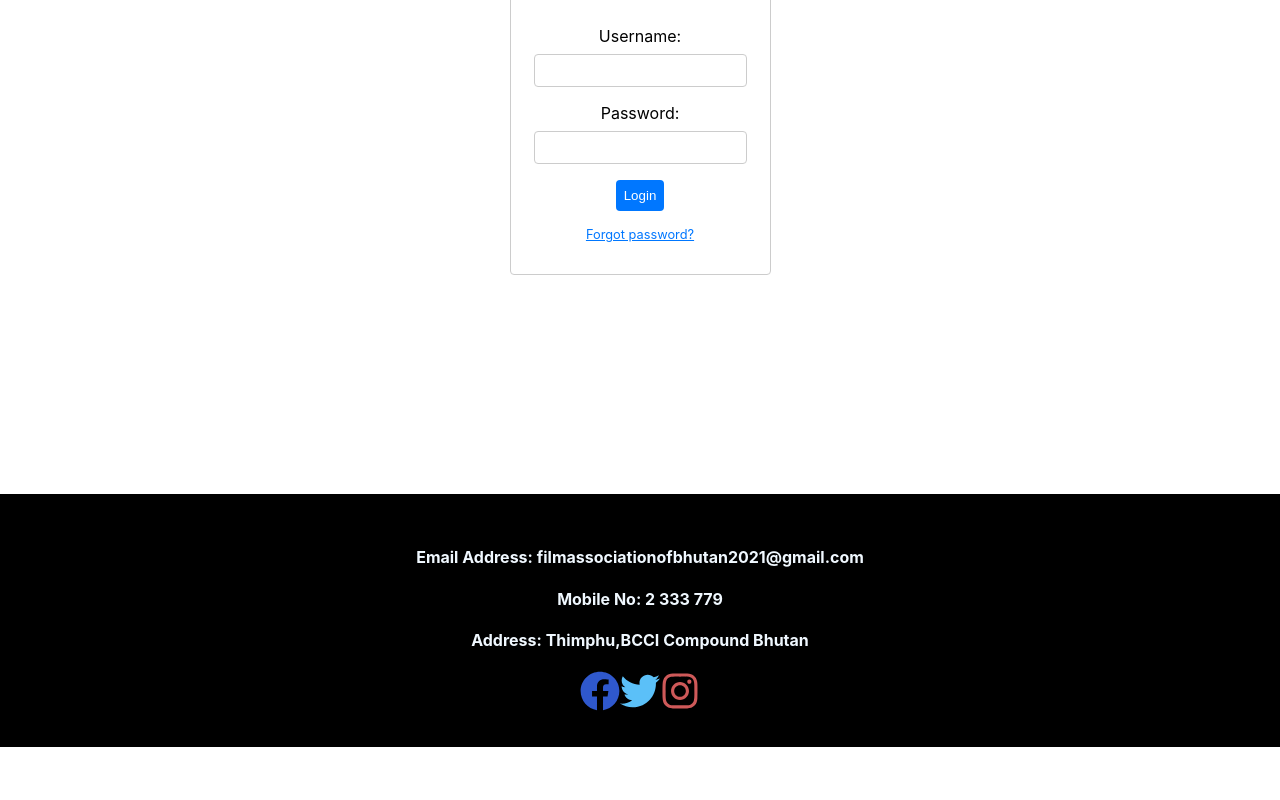
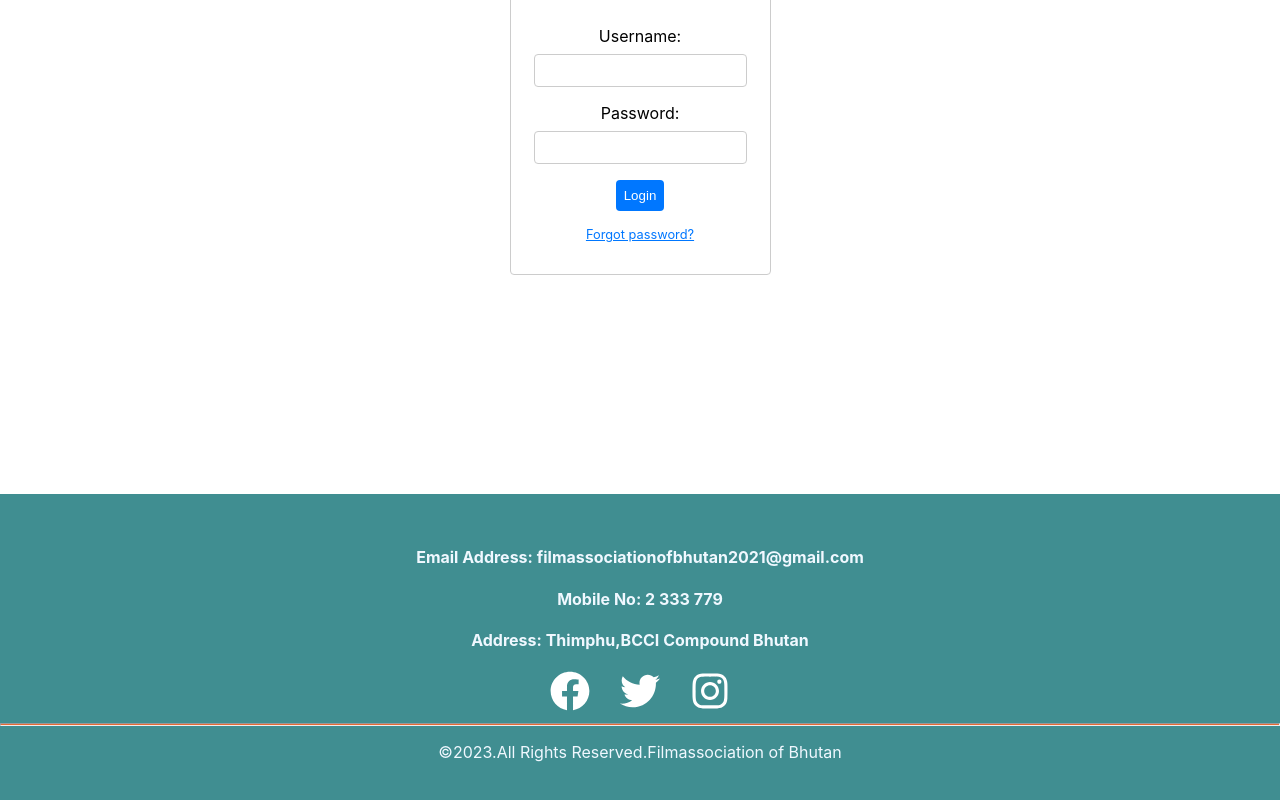
Before and after one commit to Sangayj/Cinema-Ticketing, a React (Create React App) app in the folder Client/: page /Login in a window 1280 px wide. Shown: the part 440-1240 px from the top of the page. Before the commit the page ends 1187 px from the top, so only its background shows below. Built offline with nearby package versions, Linux system fonts and the light colour scheme.

Commit message:
Footer cahnges

```diff
--- a/Client/src/Component/Footer.css
+++ b/Client/src/Component/Footer.css
@@ -1,9 +1,16 @@
 .main-footer{
-    background-color: black;
+    background-color: #408E91;
     text-align: center;
     color: aliceblue;
 }
 .col{
-    padding-top: 2rem;
+    padding-top: 0rem;
     padding-bottom: 2rem;
 }
+.social-icons > *:not(:last-child) {
+    margin-right: 30px;
+  }
+
+  .hr{
+    color:orangered;
+  }
--- a/Client/src/Component/Footer.js
+++ b/Client/src/Component/Footer.js
@@ -9,15 +9,26 @@ export default function Footer() {
         <div className='container'>
         <div className='row'>
             {/*column*/}
+          <div className='col'>
+
+          </div>
             <div className='col'>
             <h4>Email Address: filmassociationofbhutan2021@gmail.com</h4>
             <h4>Mobile No: 2 333 779</h4>
             <h4>Address: Thimphu,BCCI Compound Bhutan</h4>
             <div className='social-icons'>
-                        <FaFacebook size={40} color='#2F58CD'/>
-                        <FaTwitter size={40} color='#5BC0F8'/>
-                        <FaInstagram size={40} color='#CE5959'/>
+                        <FaFacebook size={40} color='#FFFFFF'/>
+                        <FaTwitter size={40} color='#FFFFFF'/>
+                        <FaInstagram size={40} color='#FFFFFF'/>
                         </div>
+
+            <div className='row'>
+              <hr style={{ height: '0.5px', color: '#ccc', backgroundColor: '#E86A33' }} />
+            <p className='col-sm'>
+              &copy;{new Date().getFullYear()}.All Rights Reserved.Filmassociation of Bhutan
+            </p>
+            </div>
+
         </div>
             </div>
 
```
